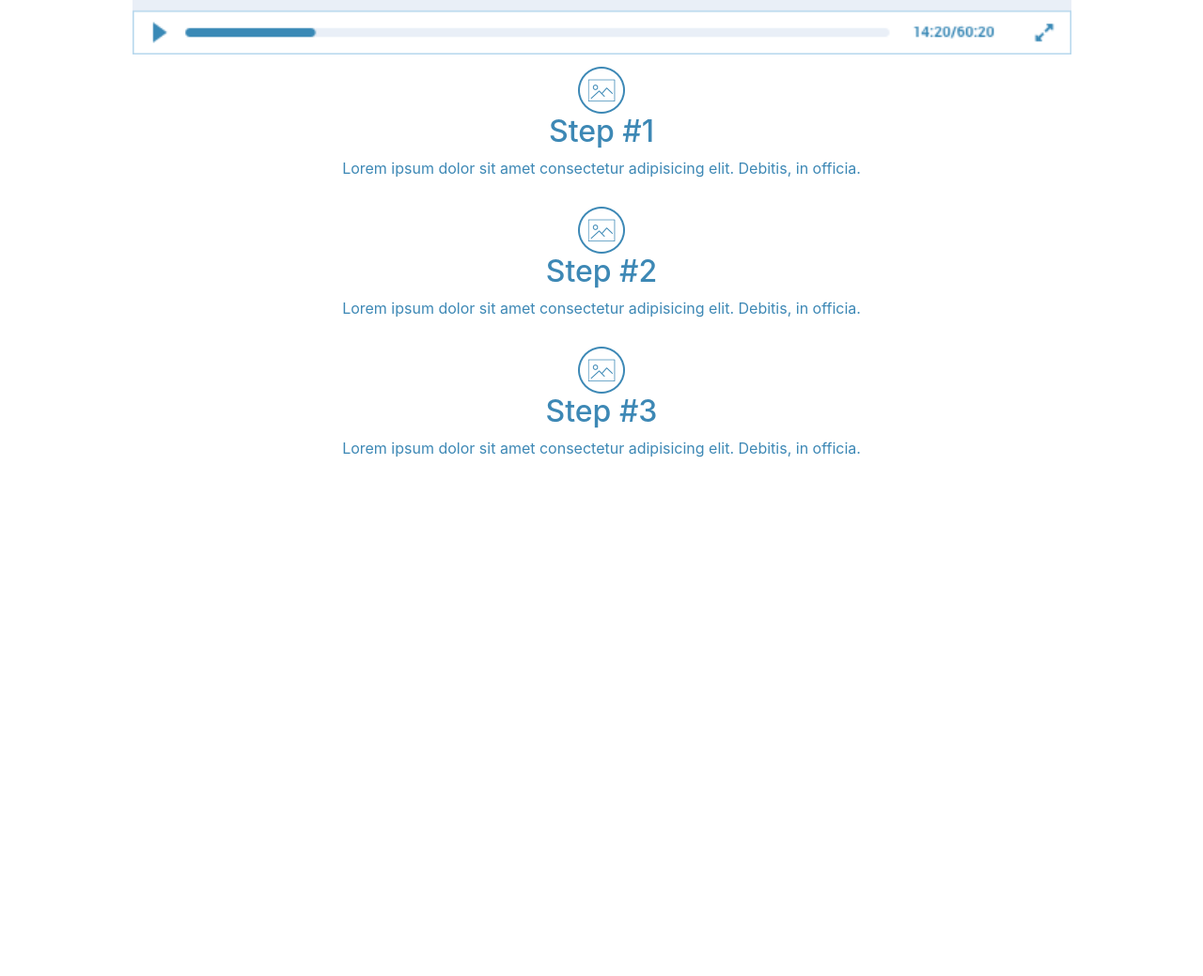
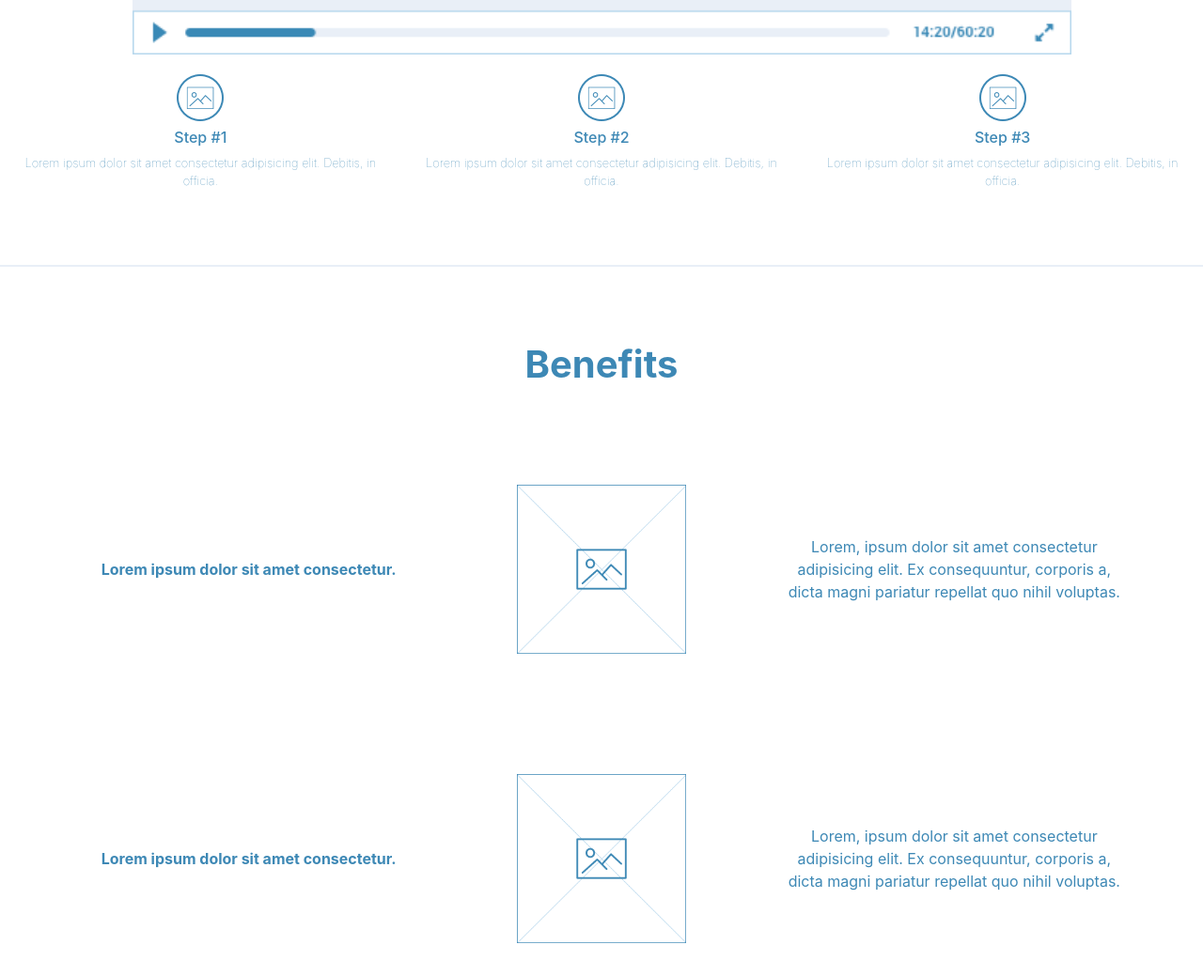
Before and after one commit to TheRealWingofwar/HtmlCssExam, a plain HTML site: page index.html in a window 1280 px wide. Shown: the part 1820-2859 px from the top of the page at 94% size. Drawn offline with nearby package versions, Linux system fonts and the light colour scheme.

Commit message:
Benefits

```diff
--- a/custom.css
+++ b/custom.css
@@ -103,10 +103,13 @@ html, body {
 #announcement .jumbotron p {
     padding: 0 1rem;
 }
+
 #guide{
     align-items: center;
     justify-content: space-between;
+    border-bottom: 2px solid var(--mygray);
 }
+
 #guide .jumbotron h1{
     padding: 4rem;
     font-size: 2em;
@@ -114,19 +117,87 @@ html, body {
     font-weight: 700;
 }
 
+#guide .jumbotron h2{
+    font-weight: 500;
+    font-size: 1rem;
+    padding: 0 1rem;
+    margin-top: 0.5rem;
+}
+
+#guide .jumbotron p{
+    font-weight: 120;
+    font-size: 0.8rem;
+    padding: 0 1rem;
+    margin-top: 0.5rem;
+}
+
 #guide .jumbotron{
     background: transparent;
     text-align: center;
     margin-bottom: 0;
 }
+
 #guide .jumbotron img{
     width: auto;
     margin-top: 0.8rem;
 }
+
 #guide .jumbotron .mediaplayer{
     width: 90%;
     margin-top: 0.8rem;
+    margin-bottom: 0.5rem;
 }
+
+#guide .howtopicture{
+    width: 35%;
+    margin-top: 0.5rem;
+}
+
+#benefits{
+    text-align: center;
+    margin-top: 1rem;
+    margin-bottom: 1rem;
+    background: white;
+    width: 100%;
+    display: flex;
+    flex-direction: column;
+    border-bottom: 2px solid var(--mygray);
+}
+
+#benefits h1{
+    padding: 4rem;
+    font-weight: 700;
+}
+
+.benefitsbox{
+    display: grid;
+    grid-template-columns: 1fr 1fr 1fr;
+    gap: 1rem;
+    align-items: center;
+    margin-bottom: 4rem;
+}
+
+.leftbox{
+ text-align: center;
+ font-weight: bold;
+}
+
+.centerbox{
+    text-align: center;
+    margin-top: 2rem;
+    margin-bottom: 2rem;
+}
+
+.centerbox img{
+    width: 50%;
+}
+
+.rightbox{
+    text-align: center;
+}
+
+
+
 
 @media(min-width: 576px) {
     #header {
@@ -187,9 +258,4 @@ html, body {
     #header {
         height: 850px;
     }
-    /* #guide .howtopicture{
-
-
-
-    } */
 }
--- a/index.html
+++ b/index.html
@@ -48,27 +48,81 @@
             </div>
         </div>
     </section>
+
     <!-- How It Works -->
     <section id="guide">
             <div class="jumbotron jumbotron-fluid ">
-                <div class="container text-center text-myblue">
+                <div class="text-myblue">
+                    <div class="container">
                         <h1>How it works?</h1>
                         <img class="mediaplayer" src="images/mediaplayer.png" class="align-self-center mr-3" alt="media player">
-                    <div>
+                    </div>
+                    <div class="container-center d-flex justify-content-around">
+                        <div class="text-center">
                             <img class="howtopicture" src="images/howToPicture.png" alt="">
                             <h2>Step #1</h2>
                             <p>Lorem ipsum dolor sit amet consectetur adipisicing elit. Debitis, in officia.</p>
+                        </div>
+                        <div class="text-center step">
                             <img class="howtopicture" src="images/howToPicture.png" alt="">
                             <h2>Step #2</h2>
                             <p>Lorem ipsum dolor sit amet consectetur adipisicing elit. Debitis, in officia.</p>
+                        </div>
+                        <div class="text-center">
                             <img class="howtopicture" src="images/howToPicture.png" alt="">
                             <h2>Step #3</h2>
                             <p>Lorem ipsum dolor sit amet consectetur adipisicing elit. Debitis, in officia.</p>
                         </div>
                     </div>
                 </div>
+            </div>
     </section>
 
+    <!-- Benefits -->
+    <section id="benefits">
+
+        <div class="container text-myblue">
+            <h1>Benefits</h1>
+        </div>
+
+        <div class="container text-myblue">
+            <div>
+                <div class="benefitsbox">
+                    <div class="leftbox">
+                        Lorem ipsum dolor sit amet consectetur.
+                    </div>
+                    <div class="centerbox">
+                        <img src="images/benefitspicture.png" alt="Benefit Image">
+                    </div>
+                    <div class="rightbox">
+                        Lorem, ipsum dolor sit amet consectetur adipisicing elit. Ex consequuntur, corporis a, dicta magni pariatur repellat quo nihil voluptas.
+                    </div>
+                </div>
+                <div class="benefitsbox">
+                    <div class="leftbox">
+                        Lorem ipsum dolor sit amet consectetur.
+                    </div>
+                    <div class="centerbox">
+                        <img src="images/benefitspicture.png" alt="Benefit Image">
+                    </div>
+                    <div class="rightbox">
+                        Lorem, ipsum dolor sit amet consectetur adipisicing elit. Ex consequuntur, corporis a, dicta magni pariatur repellat quo nihil voluptas.
+                    </div>
+                </div>
+                <div class="benefitsbox">
+                    <div class="leftbox">
+                        Lorem ipsum dolor sit amet consectetur.
+                    </div>
+                    <div class="centerbox">
+                        <img src="images/benefitspicture.png" alt="Benefit Image">
+                    </div>
+                    <div class="rightbox">
+                        Lorem, ipsum dolor sit amet consectetur adipisicing elit. Ex consequuntur, corporis a, dicta magni pariatur repellat quo nihil voluptas.
+                    </div>
+                </div>
+            </div>
+        </div>
+    </section>
 
 
 
@@ -80,6 +134,6 @@
     <script src="https://code.jquery.com/jquery-3.4.1.slim.min.js" integrity="sha384-J6qa4849blE2+poT4WnyKhv5vZF5SrPo0iEjwBvKU7imGFAV0wwj1yYfoRSJoZ+n" crossorigin="anonymous"></script>
     <script src="https://cdn.jsdelivr.net/npm/popper.js@1.16.0/dist/umd/popper.min.js" integrity="sha384-Q6E9RHvbIyZFJoft+2mJbHaEWldlvI9IOYy5n3zV9zzTtmI3UksdQRVvoxMfooAo" crossorigin="anonymous"></script>
     <script src="https://stackpath.bootstrapcdn.com/bootstrap/4.4.0/js/bootstrap.min.js" integrity="sha384-3qaqj0lc6sV/qpzrc1N5DC6i1VRn/HyX4qdPaiEFbn54VjQBEU341pvjz7Dv3n6P" crossorigin="anonymous"></script>
-    <script src="script.js"></script>
+    <!-- <script src="script.js"></script> -->
 </body>
 </html>
```
Also changed, not shown: images/benefitspicture.png (added). Lines whose indentation alone changed are shown as unchanged.
